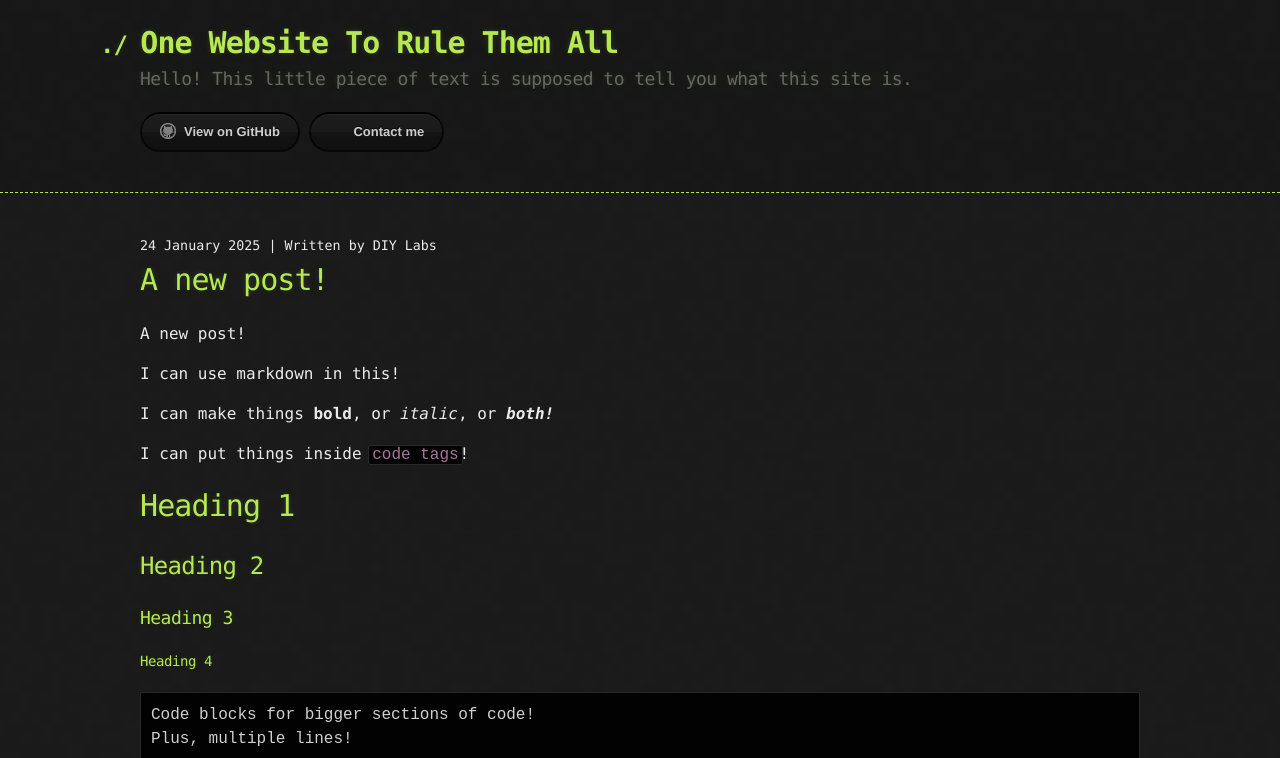
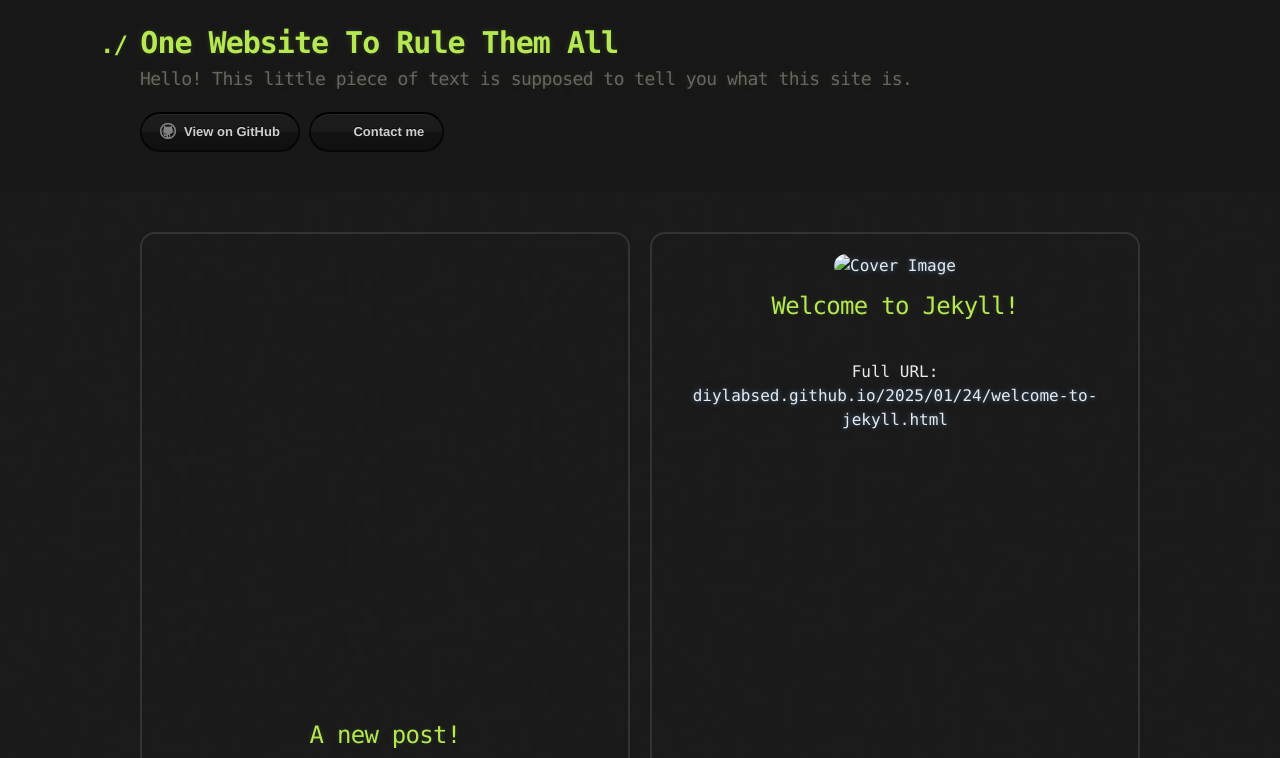
Before and after one commit to DIYLabsED/DIYLabsED.github.io, a Jekyll site: the page built from _posts/2025-01-24-new-post.md, in a window 1280 px wide. Shown: the top 758 px of the page. Built offline with Jekyll 4.4.1, drawn with Linux system fonts in a browser that asks for light colours; some of the changed text lies outside the part shown; grey boxes are pictures that could not be loaded.

Commit message:
Does this work?

```diff
--- a/_config.yml
+++ b/_config.yml
@@ -27,6 +27,7 @@ baseurl: "" # the subpath of your site, e.g. /blog
 url: "diylabsed.github.io" # the base hostname & protocol for your site, e.g. http://example.com
 #twitter_username:
 github_username:  DIYLabsED
+permalink: /:year/:month/:day/:title.html
 
 # Build settings
 #theme: minima
--- a/_layouts/default.html
+++ b/_layouts/default.html
@@ -29,20 +29,29 @@
         </section>
       </div>
     </header>
-
     <div class="container">
       <section id="main_content">
-        {{ content }}
-      </section>
+        <main>
+
+
+
+          <div class="highlighted-posts">
+            {% assign latest_posts = site.posts | slice: 0, 2 %}
+            {% for post in latest_posts %}
+            <article class="highlighted-post">
+                <a href="{{ site.baseurl }}{{ post.url | absolute_url }}">
+                    <img src="{{ post.cover_image }}" alt="Cover Image">
+                    <h2>{{ post.title }}</h2>
+                </a>
+                <!-- Print the full post URL for debugging -->
+                <p>Full URL: <a href="{{ post.url | absolute_url }}">{{ post.url | absolute_url }}</a></p>
+            </article>
+            {% endfor %}
+        </div>
+          <!-- Add other content or posts here -->
+      </main>
+          </section>
     </div>
-
-    <ul>
-      {% for post in site.posts %}
-        <li>
-          <a href="{{ post.url }}">{{ post.title }}</a>
-        </li>
-      {% endfor %}
-    </ul>
 
   </body>
 </html>
--- a/_posts/2025-01-24-new-post.md
+++ b/_posts/2025-01-24-new-post.md
@@ -3,6 +3,7 @@ layout: post
 title:  "A new post!"
 date:   2025-01-24 13:47:36 +0530
 author: "DIY Labs"
+cover_image: /assets/images/bkg.png
 categories: jekyll update
 ---
 A new post!
--- a/_sass/jekyll-theme-hacker.scss
+++ b/_sass/jekyll-theme-hacker.scss
@@ -54,7 +54,7 @@ li {
 header {
   background: rgba(0, 0, 0, 0.1);
   width: 100%;
-  border-bottom: 1px dashed $conifer; //header;
+  //border-bottom: 1px dashed $conifer; //header;
   padding: 20px 0;
   margin: 0 0 40px 0;
 }
@@ -275,3 +275,35 @@ a {
 #a-title {
   text-decoration: none;
 }
+
+.highlighted-posts {
+  display: flex;
+  justify-content: space-around;
+  gap: 20px; /* Added this to add some space between the posts */
+  margin-bottom: 20px;
+}
+
+.highlighted-post {
+  flex: 1;
+  display: flex;
+  flex-direction: column;
+  align-items: center;
+  text-align: center;
+  border: 2px solid #333;
+  padding: 20px;
+  border-radius: 15px;
+  overflow: hidden;
+}
+.highlighted-post img {
+  border-radius: 15px;
+  width: 100%;
+  height: auto;
+}
+.highlighted-post h2 {
+  margin-top: 10px;
+  font-size: 1.2em;
+}
+.highlighted-post a {
+  text-decoration: none;
+  color: inherit;
+}
```
